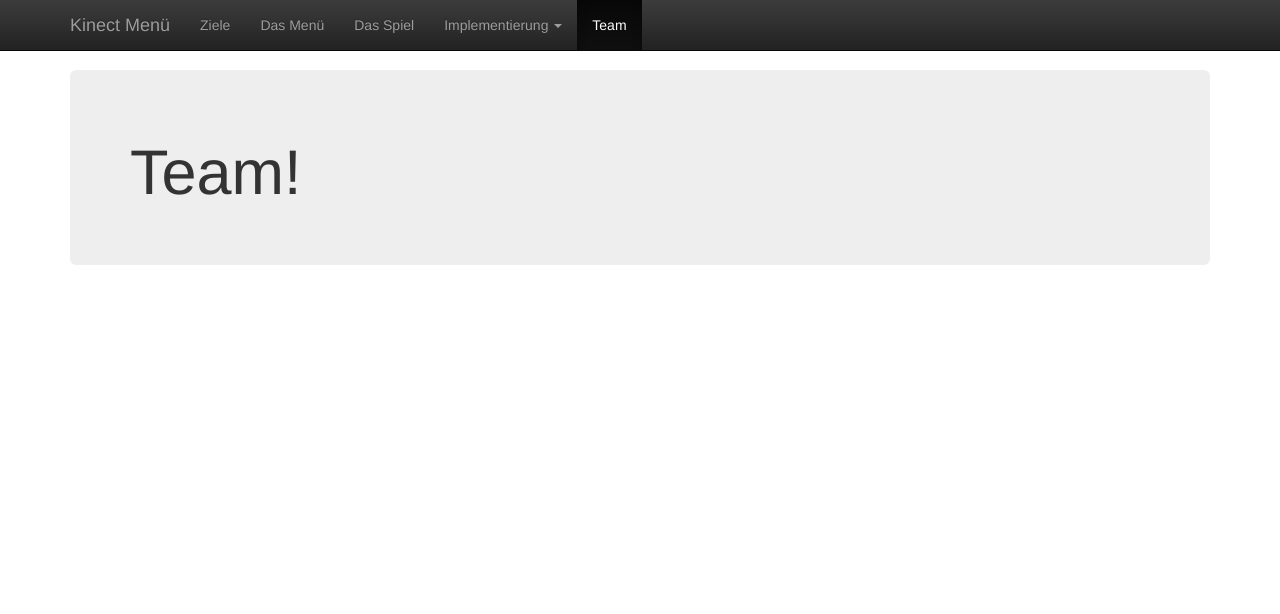
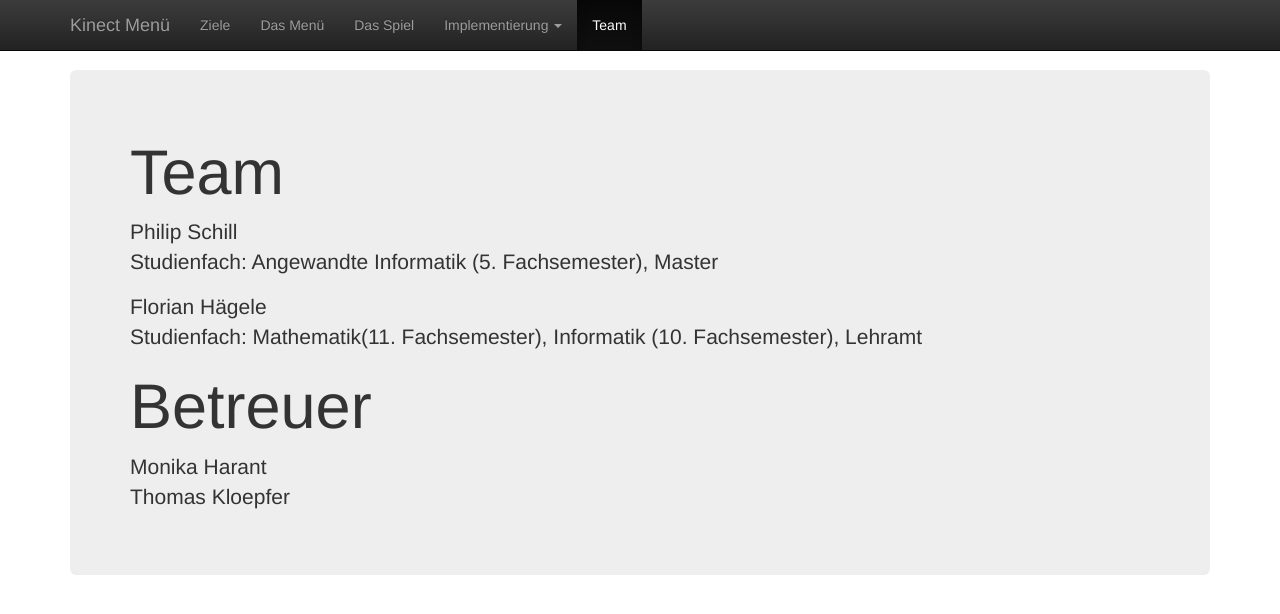
Before and after one commit to dagophil/sfml_openni, a Jekyll site: the page built from doc_src/team.html, in a window 1280 px wide. Shown: the top 614 px of the page. Built offline with Jekyll 4.4.1, drawn with Linux system fonts in a browser that asks for light colours.

Commit message:
Team Page.

```diff
--- a/doc_src/team.html
+++ b/doc_src/team.html
@@ -5,5 +5,14 @@ menupos: 5
 ---
 
 <div class="jumbotron">
-    <h1>Team!</h1>
+    <h1>Team</h1>
+    <p> Philip Schill
+    <br/>Studienfach: Angewandte Informatik (5. Fachsemester), Master</p>
+    <p> Florian Hägele
+    <br/>Studienfach: Mathematik(11. Fachsemester), Informatik (10. Fachsemester), Lehramt
+
+    <h1>Betreuer</h1>
+    <p> Monika Harant
+    <br/>Thomas Kloepfer
+    </p>
 </div>
```
